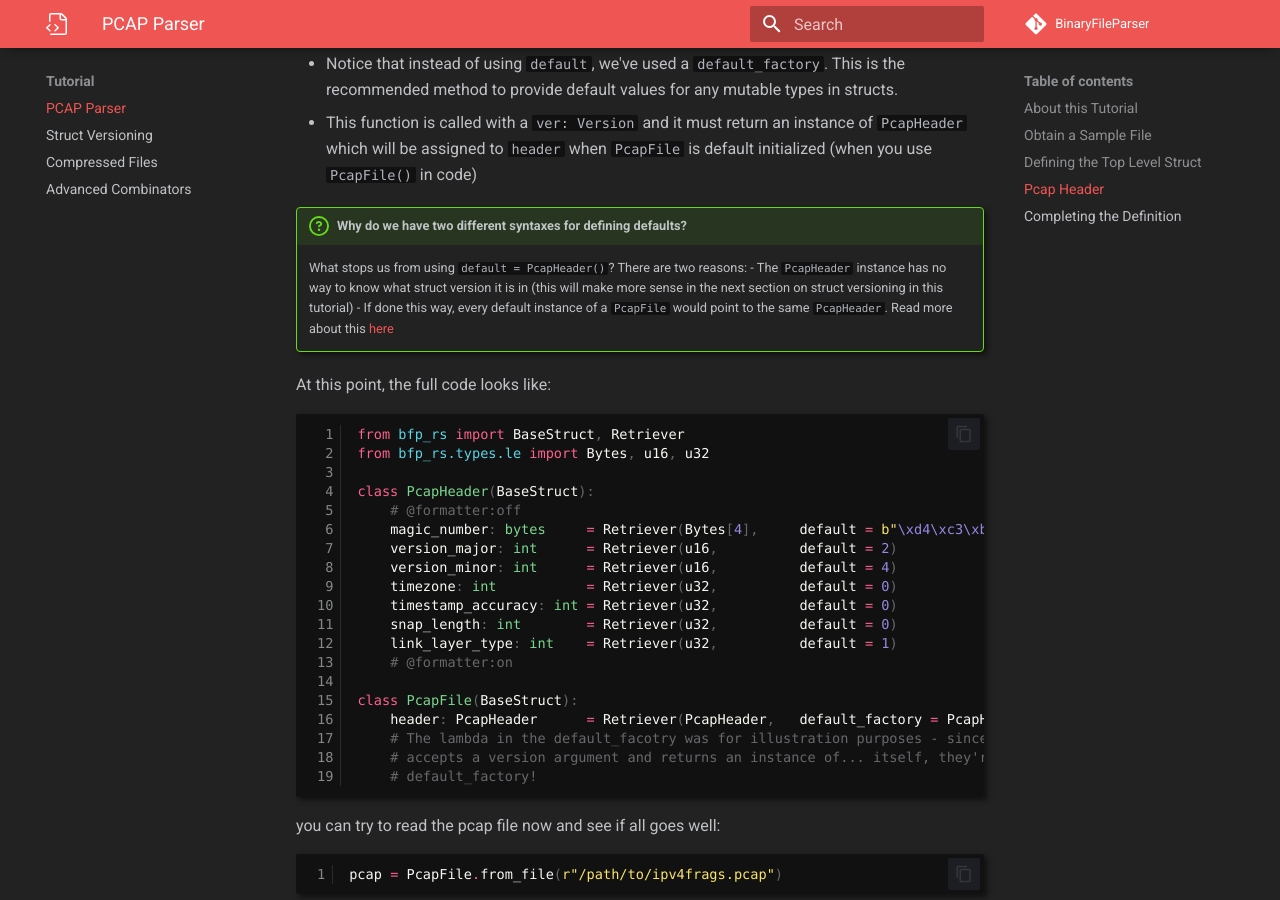
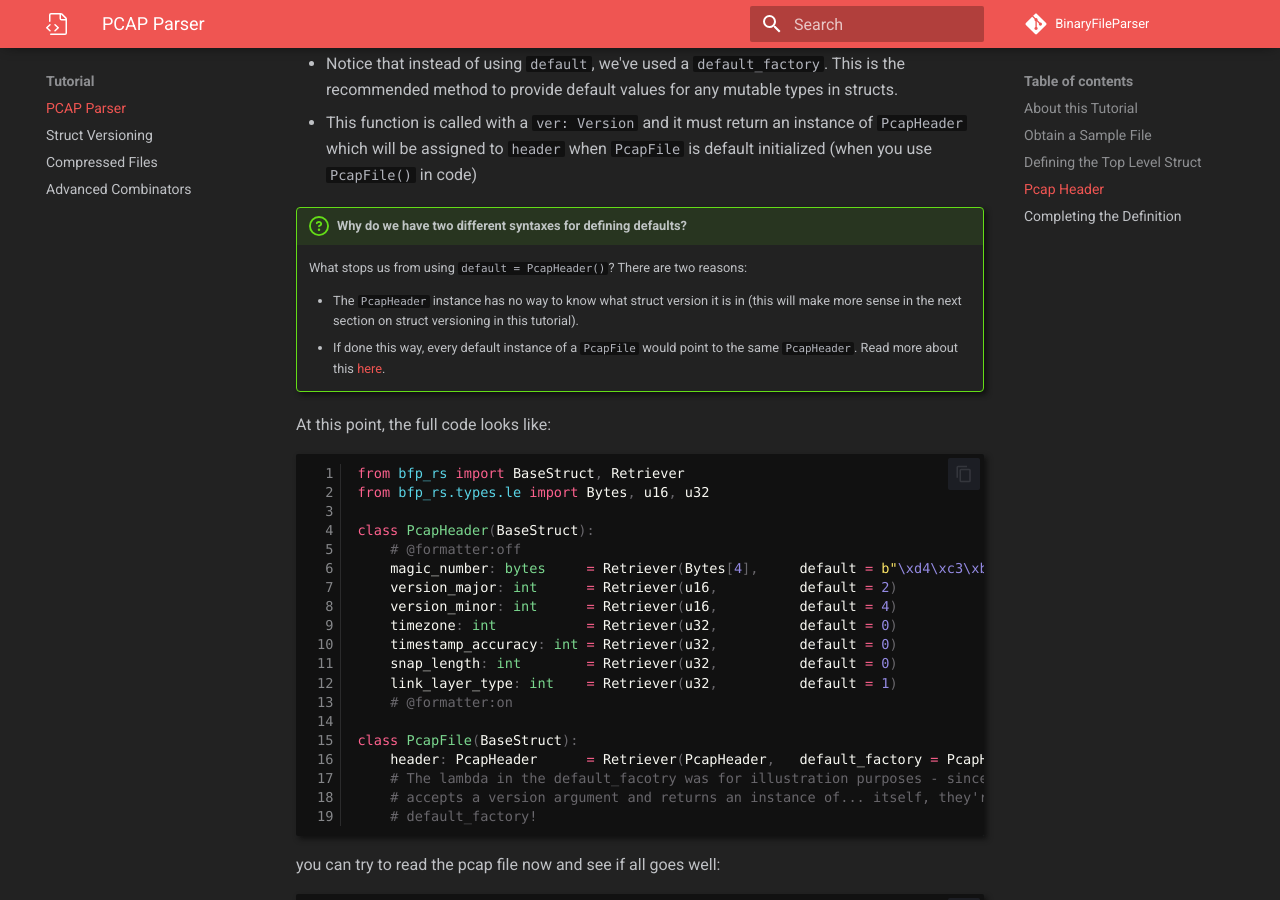
Before and after one commit to Divy1211/BinaryFileParser, an MkDocs documentation site: the page built from docs/pages/tutorial/pcap_parser.md, in a window 1280 px wide and 900 px high, scrolled down 2075 px. Built offline with MkDocs 1.6.1 and Material for MkDocs 9.7.7, drawn with Linux system fonts in a browser that asks for light colours; some web fonts are replaced; comment, search, counter and statistics services are not loaded.

```diff
--- a/docs/pages/tutorial/pcap_parser.md
+++ b/docs/pages/tutorial/pcap_parser.md
@@ -69,8 +69,10 @@ class PcapFile(BaseStruct):
 
 !!! question "Why do we have two different syntaxes for defining defaults?"
     What stops us from using `default = PcapHeader()`? There are two reasons:
-        - The `PcapHeader` instance has no way to know what struct version it is in (this will make more sense in the next section on struct versioning in this tutorial)
-        - If done this way, every default instance of a `PcapFile` would point to the same `PcapHeader`. Read more about this [here](https://stackoverflow.com/questions/64136035/why-should-i-set-a-function-list-argument-as-empty-or-none-instead-of-using-a-no)
+
+    - The `PcapHeader` instance has no way to know what struct version it is in (this will make more sense in the next section on struct versioning in this tutorial).
+    - If done this way, every default instance of a `PcapFile` would point to the same `PcapHeader`. Read more about this [here](https://stackoverflow.com/questions/64136035/why-should-i-set-a-function-list-argument-as-empty-or-none-instead-of-using-a-no).
+
 
 At this point, the full code looks like:
 
```
